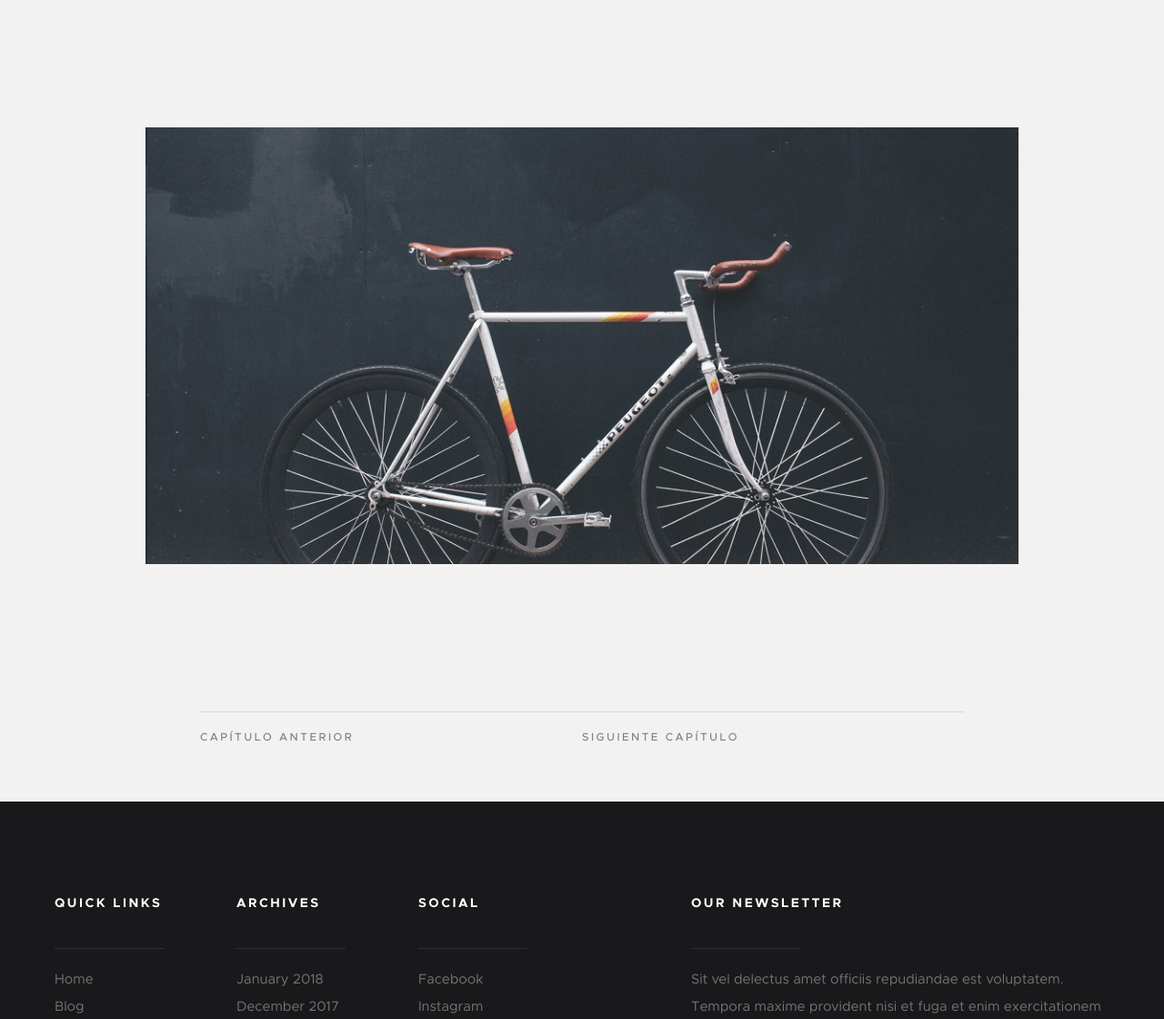
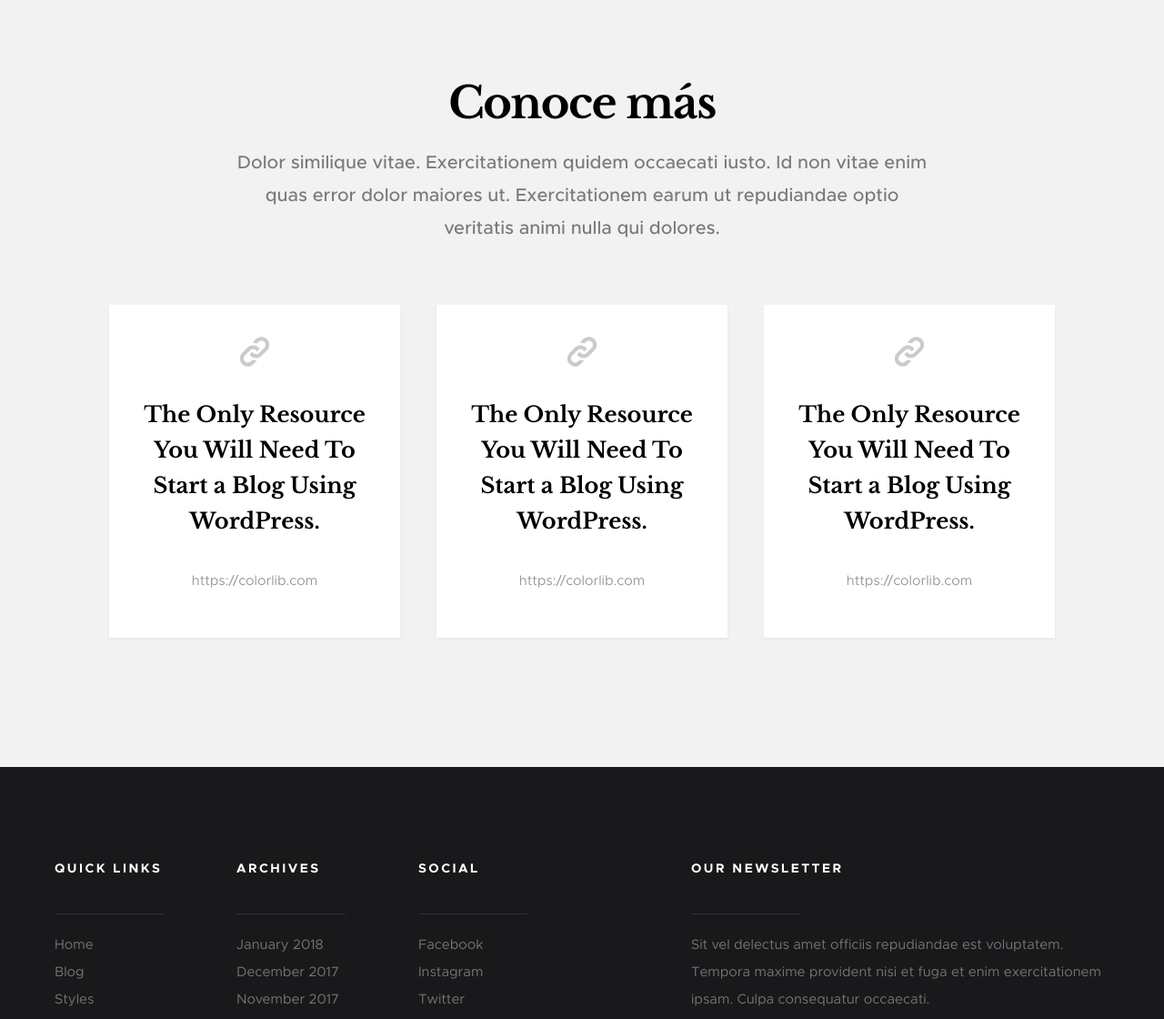
Before and after one commit to Carlos2396/Reportaje, a Laravel app: template resources/views/posts/more.blade.php in a window 1280 px wide. Shown: the part 191-1311 px from the top of the page at 91% size. Run offline with Laravel 8, Linux system fonts and the light colour scheme; the template is opened without the code that fills it, so the values that code supplies are empty.

Commit message:
Added conoce mas content and test 3 infography

```diff
--- a/config/enums.php
+++ b/config/enums.php
@@ -40,7 +40,7 @@ return [
         {
             "id": 5,
             "title": "Conoce más",
-            "menu": "Sobre adultos mayores",
+            "menu": "Conoce más",
             "image": "images/thumbs/featured/featured-beetle.jpg",
             "view": "more"
         }
--- a/resources/views/posts/intro.blade.php
+++ b/resources/views/posts/intro.blade.php
@@ -12,7 +12,7 @@
 
         <div class="s-content__media col-full">
             <div class="s-content__post-thumb">
-                <embed id="infography" src="{{ asset('info/BuenTrato2.svg') }}">
+                <embed id="infography" src="{{ asset('info/BuenTrato3.svg') }}">
             </div>
         </div> <!-- end s-content__media -->
 
--- a/resources/views/posts/more.blade.php
+++ b/resources/views/posts/more.blade.php
@@ -1,32 +1,62 @@
 @extends('layouts.master')
 
 @section('content')
-<section class="s-content s-content--narrow s-content--no-padding-bottom">
-    <article class="row format-standard">
+<section class="s-content">
 
-        <div class="s-content__header col-full">
-            <h1 class="s-content__header-title">
-                {{ $current->title }}
-            </h1>
-        </div> <!-- end s-content__header -->
+    <div class="row narrow">
+        <div class="col-full s-content__header" data-aos="fade-up">
+            <h1>Conoce más</h1>
 
-        <div class="s-content__media col-full">
-            <div class="s-content__post-thumb">
-                <img src="{{ asset('images/thumbs/single/standard/standard-1000.jpg')}}"
-                     srcset="{{ asset('images/thumbs/single/standard/standard-2000.jpg')}} 2000w,
-                             {{ asset('images/thumbs/single/standard/standard-1000.jpg')}} 1000w,
-                             {{ asset('images/thumbs/single/standard/standard-500.jpg')}} 500w"
-                     sizes="(max-width: 2000px) 100vw, 2000px" alt="" >
-            </div>
-        </div> <!-- end s-content__media -->
+            <p class="lead">Dolor similique vitae. Exercitationem quidem occaecati iusto. Id non vitae enim quas error dolor maiores ut. Exercitationem earum ut repudiandae optio veritatis animi nulla qui dolores.</p>
+        </div>
+    </div>
 
-        <div class="col-full s-content__main">
+    <div class="row masonry-wrap">
+        <div class="masonry">
 
-            @include('layouts.chapter-nav')
+            <div class="grid-sizer"></div>
 
-        </div> <!-- end s-content__main -->
+            <article class="masonry__brick entry format-link" data-aos="fade-up">
 
-    </article>
+                <div class="entry__thumb">
+                    <div class="link-wrap">
+                        <p>The Only Resource You Will Need To Start a Blog Using WordPress.</p>
+                        <cite>
+                            <a target="_blank" href="https://colorlib.com/">https://colorlib.com</a>
+                        </cite>
+                    </div>
+                </div>
+
+            </article> <!-- end article -->
+
+            <article class="masonry__brick entry format-link" data-aos="fade-up">
+
+                <div class="entry__thumb">
+                    <div class="link-wrap">
+                        <p>The Only Resource You Will Need To Start a Blog Using WordPress.</p>
+                        <cite>
+                            <a target="_blank" href="https://colorlib.com/">https://colorlib.com</a>
+                        </cite>
+                    </div>
+                </div>
+
+            </article> <!-- end article -->
+
+            <article class="masonry__brick entry format-link" data-aos="fade-up">
+
+                <div class="entry__thumb">
+                    <div class="link-wrap">
+                        <p>The Only Resource You Will Need To Start a Blog Using WordPress.</p>
+                        <cite>
+                            <a target="_blank" href="https://colorlib.com/">https://colorlib.com</a>
+                        </cite>
+                    </div>
+                </div>
+
+            </article> <!-- end article -->
+
+        </div> <!-- end masonry -->
+    </div> <!-- end masonry-wrap -->
 </section> <!-- s-content -->
 
 @endsection
```
Also changed, not shown: public/info/BuenTrato3.svg (added).
